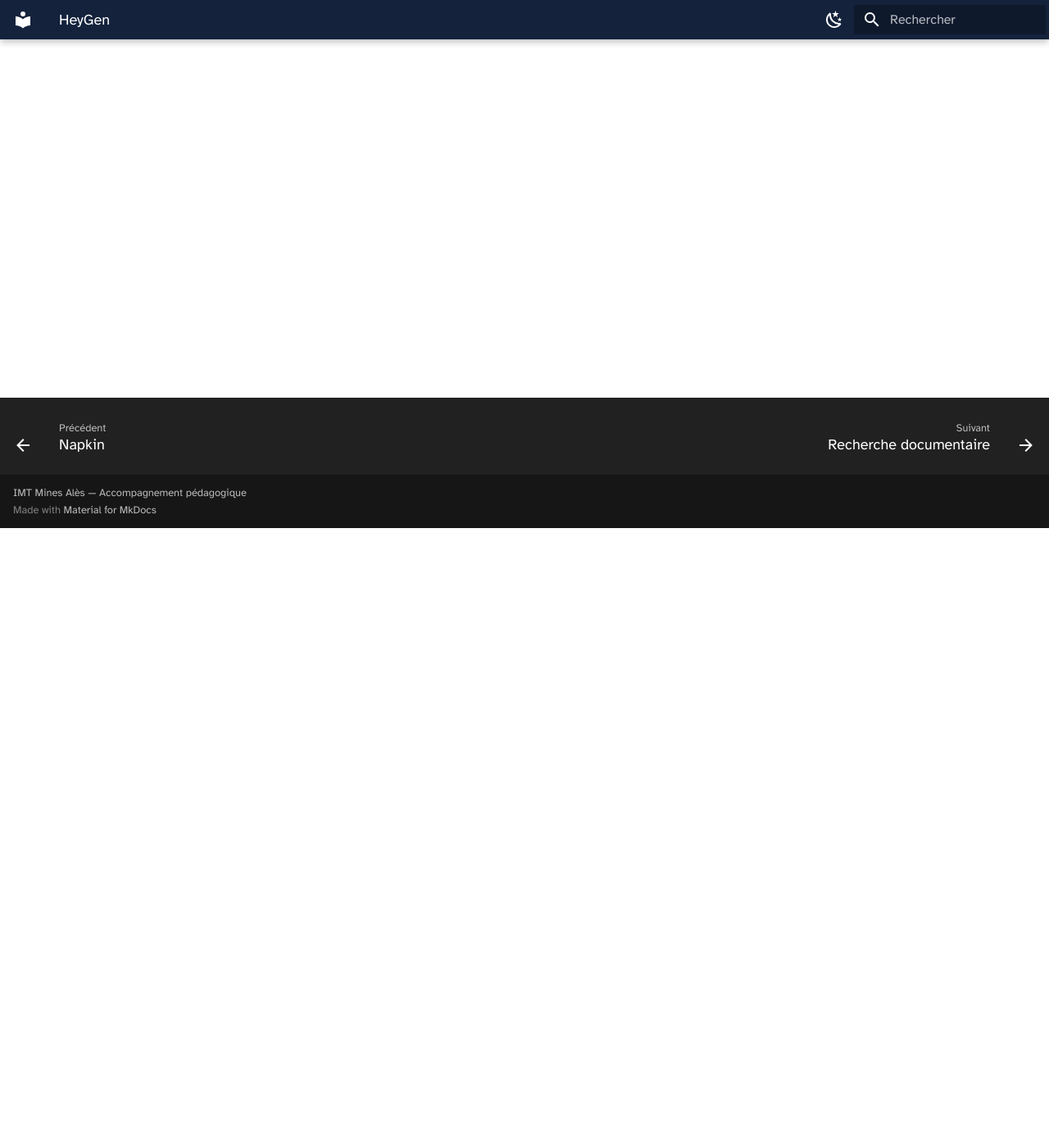
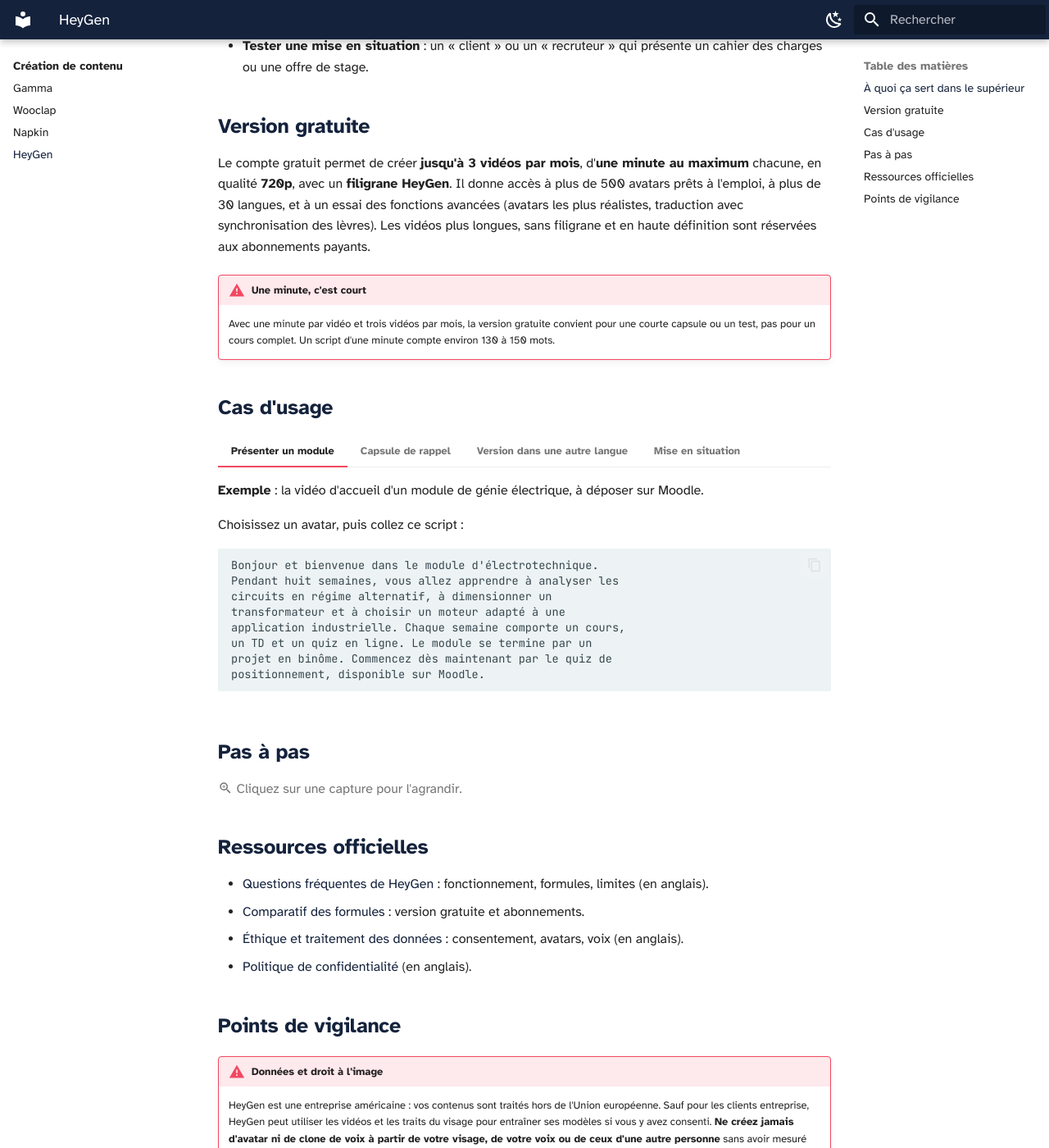
Before and after one commit to Celine-ferrier/Boite-outils-IA, an MkDocs documentation site: the page built from docs/creation/heygen.md, in a window 1280 px wide and 1400 px high, scrolled down 756 px. Shown: the whole window at 82% size. Built offline with MkDocs 1.6.1 and Material for MkDocs 9.7.7, drawn with Linux system fonts in a browser that asks for light colours; some of the changed text lies outside the part shown.

Commit message:
Fiche HeyGen : première version (hors pas à pas)
Co-Authored-By: Claude Opus 5.5 <noreply@anthropic.com>
Claude-Session: https://claude.ai/code/session_01ADR9hzhyEw6Dc3N18BUyt5

````diff
--- a/docs/creation/heygen.md
+++ b/docs/creation/heygen.md
@@ -1,12 +1,115 @@
 # HeyGen
 
-<span class="badge badge-hors-ue">Hors UE</span> <span class="badge badge-gratuit">Version gratuite</span>
+<span class="badge badge-hors-ue">Hors UE</span> <span class="badge badge-gratuit">Gratuit, très limité</span>
 
 <p class="maj">Dernière vérification : à compléter</p>
 
-Produit des vidéos avec un avatar et une voix de synthèse à partir d'un script.
+**HeyGen** produit des vidéos dans lesquelles un **avatar**, un personnage de synthèse, lit votre texte avec une voix de synthèse. Vous choisissez un avatar parmi des centaines de modèles, vous écrivez ou collez votre script, et HeyGen génère la vidéo, dans plus de 30 langues.
 
 [Ouvrir HeyGen](https://www.heygen.com){ .md-button .md-button--primary }
 
 !!! info "Fiche en cours de rédaction"
     Le tutoriel complet sera bientôt disponible.
+
+## À quoi ça sert dans le supérieur
+
+- **Présenter un module ou une consigne** en vidéo courte, à déposer sur Moodle.
+- **Produire une capsule de rappel** d'une notion clé, à revoir avant un TP.
+- **Proposer une version dans une autre langue** d'une vidéo d'accueil, pour les étudiants internationaux.
+- **Tester une mise en situation** : un « client » ou un « recruteur » qui présente un cahier des charges ou une offre de stage.
+
+## Version gratuite
+
+Le compte gratuit permet de créer **jusqu'à 3 vidéos par mois**, d'**une minute au maximum** chacune, en qualité **720p**, avec un **filigrane HeyGen**. Il donne accès à plus de 500 avatars prêts à l'emploi, à plus de 30 langues, et à un essai des fonctions avancées (avatars les plus réalistes, traduction avec synchronisation des lèvres). Les vidéos plus longues, sans filigrane et en haute définition sont réservées aux abonnements payants.
+
+!!! warning "Une minute, c'est court"
+    Avec une minute par vidéo et trois vidéos par mois, la version gratuite convient pour une courte capsule ou un test, pas pour un cours complet. Un script d'une minute compte environ 130 à 150 mots.
+
+## Cas d'usage
+
+=== "Présenter un module"
+
+    **Exemple** : la vidéo d'accueil d'un module de génie électrique, à déposer sur Moodle.
+
+    Choisissez un avatar, puis collez ce script :
+
+    ```
+    Bonjour et bienvenue dans le module d'électrotechnique.
+    Pendant huit semaines, vous allez apprendre à analyser les
+    circuits en régime alternatif, à dimensionner un
+    transformateur et à choisir un moteur adapté à une
+    application industrielle. Chaque semaine comporte un cours,
+    un TD et un quiz en ligne. Le module se termine par un
+    projet en binôme. Commencez dès maintenant par le quiz de
+    positionnement, disponible sur Moodle.
+    ```
+
+=== "Capsule de rappel"
+
+    **Exemple** : un rappel sur les unités et les ordres de grandeur, à revoir avant un TP de physique.
+
+    ```
+    Avant le TP, rappelons trois règles. Un : notez toujours
+    l'unité avec la valeur mesurée. Deux : vérifiez l'ordre de
+    grandeur de votre résultat ; une résistance de plusieurs
+    mégaohms dans un circuit de lampe doit vous alerter. Trois :
+    estimez l'incertitude de chaque mesure avant de conclure.
+    ```
+
+=== "Version dans une autre langue"
+
+    **Exemple** : la même vidéo d'accueil, en anglais, pour les étudiants en échange.
+
+    Créez la vidéo en français, puis demandez sa traduction en anglais. Faites relire le script traduit par un collègue anglophone avant de la diffuser.
+
+=== "Mise en situation"
+
+    **Exemple** : un « client » qui présente le cahier des charges d'un projet de 2e année.
+
+    ```
+    Bonjour, je dirige une petite entreprise de transformation
+    de fruits. Nos chambres froides consomment trop d'énergie.
+    J'attends de votre équipe un diagnostic de l'installation
+    actuelle, deux solutions d'amélioration chiffrées et une
+    estimation du temps de retour sur investissement. Vous me
+    présenterez vos propositions dans six semaines.
+    ```
+
+## Pas à pas
+
+:material-magnify-plus-outline: Cliquez sur une capture pour l'agrandir.
+{ .astuce-zoom }
+
+<!--
+Étapes à rédiger à partir des captures (plan provisoire) :
+ 1. Créer un compte
+ 2. Découvrir l'accueil
+ 3. Créer une vidéo
+ 4. Choisir un avatar
+ 5. Écrire ou coller le script
+ 6. Choisir la voix et la langue
+ 7. Prévisualiser et générer la vidéo
+ 8. Télécharger ou partager la vidéo
+ 9. Régler la confidentialité (utilisation des données pour l'entraînement)
+-->
+
+## Ressources officielles
+
+- [Questions fréquentes de HeyGen](https://www.heygen.com/faq) : fonctionnement, formules, limites (en anglais).
+- [Comparatif des formules](https://www.heygen.com/pricing) : version gratuite et abonnements.
+- [Éthique et traitement des données](https://www.heygen.com/ethics) : consentement, avatars, voix (en anglais).
+- [Politique de confidentialité](https://www.heygen.com/privacy) (en anglais).
+
+## Points de vigilance
+
+!!! warning "Données et droit à l'image"
+    HeyGen est une entreprise américaine : vos contenus sont traités hors de l'Union européenne. Sauf pour les clients entreprise, HeyGen peut utiliser les vidéos et les traits du visage pour entraîner ses modèles si vous y avez consenti. **Ne créez jamais d'avatar ni de clone de voix à partir de votre visage, de votre voix ou de ceux d'une autre personne** sans avoir mesuré ce que cela implique : ce sont des données biométriques. Utilisez de préférence les avatars prêts à l'emploi.
+
+!!! tip "Fiabilité"
+    HeyGen lit exactement le texte que vous lui donnez, y compris ses erreurs. Relisez votre script et écoutez la vidéo en entier : la prononciation des sigles, des unités et des termes techniques est parfois fautive.
+
+!!! info "Transparence"
+    Indiquez à vos étudiants que la vidéo a été réalisée avec un avatar de synthèse. Une vidéo d'avatar ne remplace pas votre présence : réservez-la aux consignes, rappels et présentations courtes.
+
+!!! note "Accessibilité"
+    Ajoutez des sous-titres à vos vidéos et déposez le script en texte à côté : les étudiants pourront le relire, et ceux qui ne peuvent pas écouter le son ne seront pas pénalisés.
````
